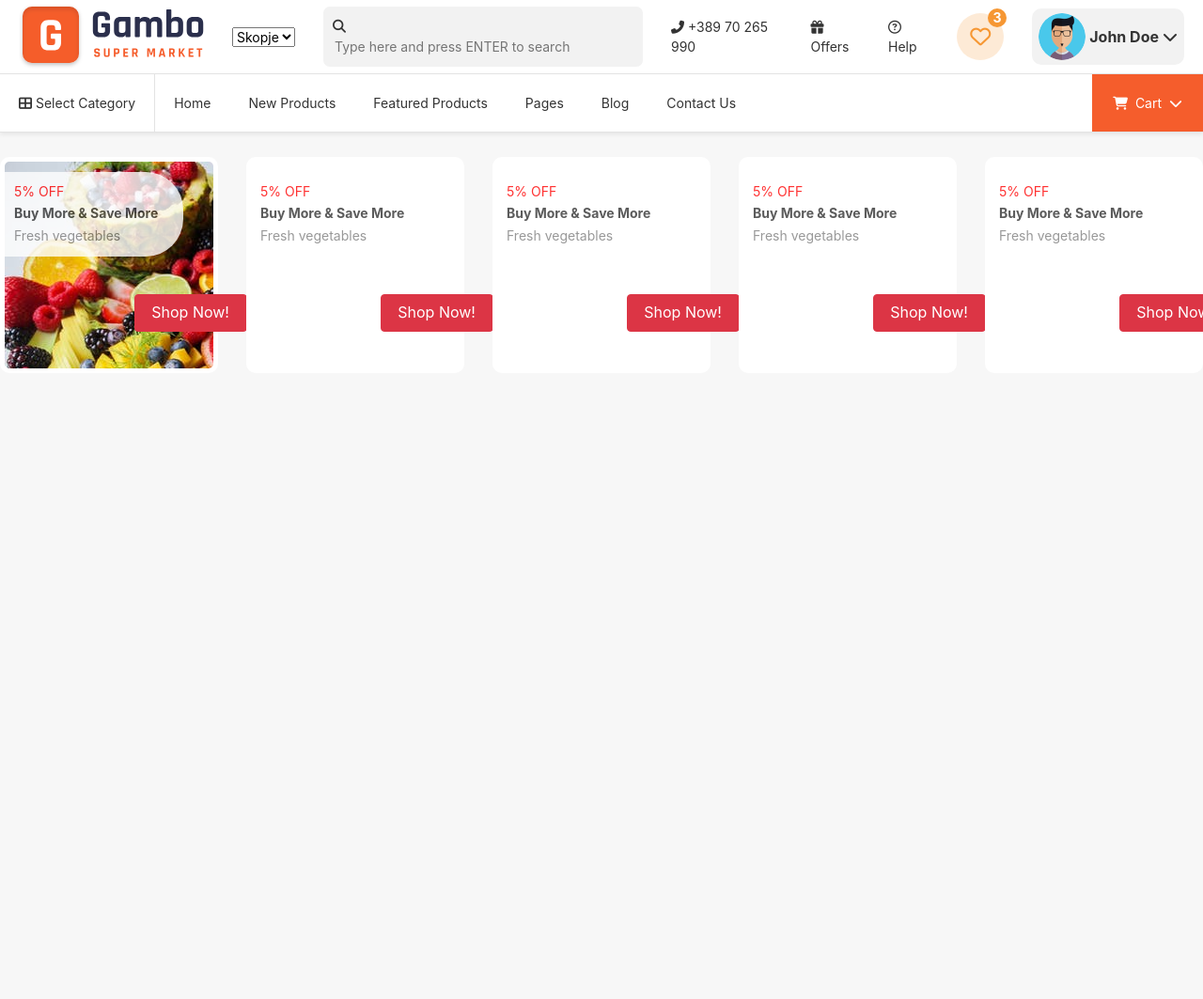
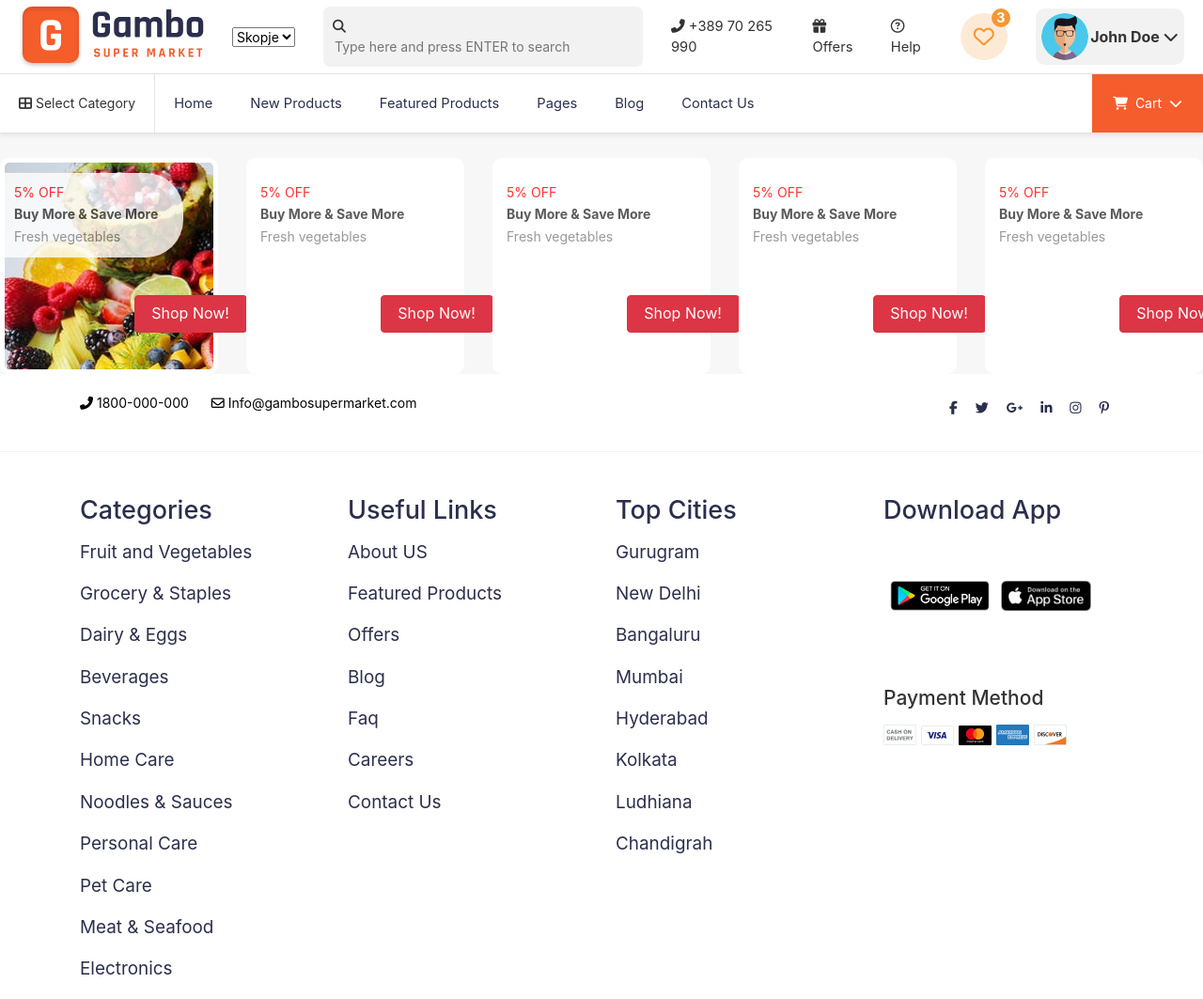
Before and after one commit to darkohn1/webdesign1, a PHP site: page / in a window 1280 px wide. Shown: the whole page at 94% size. Before the commit the page ends 392 px from the top, so only its background shows below. Run offline with PHP 8.4, Linux system fonts and the light colour scheme; some libraries are stand-ins or nearby versions.

Commit message:
added footer part-1

```diff
--- a/css/main.css
+++ b/css/main.css
@@ -210,3 +210,237 @@ p {
     padding-left: 10px;
     margin-bottom: 2px;
 }
+
+.footer {
+    background: #ffffff;
+    display: block;
+    margin: 0;
+    padding: 0;
+}
+
+
+.footer-first-row {
+    padding: 20px 0;
+    border-bottom: 1px solid #f5f5f5;
+
+}
+
+.container {
+    width: 100%;
+    padding-right: 15px;
+    padding-left: 15px;
+    margin-right: auto;
+    margin-left: auto;
+}
+
+.raw {
+    display: flex;
+    flex-wrap: wrap;
+    margin-right: -15px;
+    margin-left: -15px;
+
+}
+
+ .col-md-6 {
+     position: relative;
+     width: 100%;
+     padding-right: 15px;
+     padding-left: 15px;
+}
+
+.call-email-alt {
+    float: left;
+    width: 100%;
+    margin-top: 0;
+}
+
+.call-email-alt li {
+display: inline-block;
+margin-right: 20px;
+}
+
+.call-email {
+    font-size: 14px;
+    font-weight: 500;
+    color: #040405;
+}
+
+.social-links-footer ul li {
+    display: inline-block;
+    padding-right: 15px;
+}
+
+.footer {
+    background: #ffffff;
+    display: block;
+    margin: 0;
+    padding: 0;
+}
+
+
+.footer-first-row {
+    padding: 20px 0;
+    border-bottom: 1px solid #f5f5f5;
+
+}
+
+.container {
+    width: 100%;
+    padding-right: 15px;
+    padding-left: 15px;
+    margin-right: auto;
+    margin-left: auto;
+}
+
+.row {
+    display: flex;
+    flex-wrap: wrap;
+    margin-right: -15px;
+    margin-left: -15px;
+
+}
+
+.col-md-6 {
+    position: relative;
+    width: 100%;
+    padding-right: 15px;
+    padding-left: 15px;
+}
+
+.call-email-alt {
+    float: left;
+    width: 100%;
+    margin-top: 0;
+}
+
+.call-email-alt li {
+    display: inline-block;
+    margin-right: 20px;
+}
+
+.call-email {
+    font-size: 14px;
+    font-weight: 500;
+    color: #040405;
+}
+
+.social-links-footer {
+    text-align: right;
+    float: left;
+    width: 100%;
+}
+
+.social-links-footer ul {
+    float: left;
+    margin-top: 5px;
+    width: 100%;
+}
+
+.social-links-footer ul li {
+    display: inline-block;
+    padding-right: 15px;
+}
+
+.social-links-footer ul li a {
+    color: #2b2f4c;
+    font-size: 14px;
+    text-align: right;
+    position: relative;
+    display: inline-block;
+    bottom: 0;
+}
+
+.second-row-item {
+    color: #2b2f4c;
+    font-size: 18px;
+    font-weight: 500;
+    text-align: left;
+    margin-bottom: 17px;
+    margin-top: 47px;
+
+}
+
+h4:first-child {
+    margin-top: auto;
+}
+
+a {
+    color: #2b2f4c;
+    text-decoration: none;
+    background-color: transparent;
+    font-size: 1.05em;
+}
+
+h4 {
+    font-size: 1.5em;
+    font-family: -apple-system, BlinkMacSystemFont, 'Segoe UI', Roboto, Oxygen, Ubuntu, Cantarell, 'Open Sans', 'Helvetica Neue', sans-serif;
+    line-height: 1.111111;
+    margin: calc(2rem - .14285714em) 0 1rem;
+
+}
+
+.second-row-item-app {
+    color: #2b2f4c;
+    font-size: 18px;
+    font-weight: 500;
+    text-align: left;
+    margin-bottom: 17px;
+    margin-top: 47px;
+}
+
+.second-row-item-app ul li {
+    display: inline-block;
+    padding-right: 0;
+    margin-top: 0;
+    margin-bottom: 0;
+
+}
+
+img.download-btn {
+    width: 120px;
+}
+
+.second-row-item-app ul li:last-child {
+    padding-right: 0
+}
+
+.second-row-item-payment {
+    margin-top: 37px;
+}
+
+.financial-institutes {
+    display: inline-block;
+    list-style: none;
+    line-height: 0;
+}
+
+.financial-institutes_logo {
+    display: inline-block;
+    margin: 0 1px 5px 0;
+}
+
+.financial-institutes_logo img {
+    width: 35px;
+    height: auto;
+}
+
+.footer ul {
+    list-style-type: none;
+    padding-left: 0;
+
+}
+
+.footer ul li a {
+    font-weight: normal;
+}
+
+.social-links-footer ul li a {
+    transition: 0.3s;
+}
+
+.social-links-footer ul li a:hover {
+    -ms-transform: translate(0,-5px);
+    transform: translate(0,-5px);
+    color: red;
+    transition: 0.3s;
+}
--- a/index.html
+++ b/index.html
@@ -214,7 +214,265 @@
         </div>
     </div>
 
+     <!-- Footer Start -->
+     <footer class="footer">
+        <div class="footer-first-row">
+            <div class="container">
+                <div class="row">
+                    <div class="col-md-6 col-sm-6">
+                        <ul class="call-email-alt">
+                            <li>
+                                <a href="#" class="call-email">
+                                    <i class="fas fa-phone-alt"></i>
+                                    1800-000-000
+                                </a>
+                            </li>
+                            <li>
+                                <a href="#" class="call-email">
+                                    <i class="far fa-envelope"></i>
+                                    Info@gambosupermarket.com
+                                </a>
+                            </li>
+                        </ul>
 
+                    </div>
+                    <div class="col-md-6 col-sm-6">
+                        <div class="social-links-footer">
+                            <ul>
+                                <li>
+                                    <a href="#">
+                                        <i class="fab fa-facebook-f"></i>
+                                    </a>
+                                </li>
+                                <li>
+                                    <a href="#">
+                                        <i class="fab fa-twitter"></i>
+                                    </a>
+                                </li>
+                                <li>
+                                    <a href="#">
+                                        <i class="fab fa-google-plus-g"></i>
+                                    </a>
+
+                                </li>
+                                <li>
+                                    <a href="#">
+                                        <i class="fab fa-linkedin-in"></i>
+                                    </a>
+                                </li>
+                                <li>
+                                    <a href="#">
+                                        <i class="fab fa-instagram"></i>
+                                    </a>
+                                </li>
+                                <li>
+                                    <a href="#">
+                                        <i class="fab fa-pinterest-p"></i>
+                                    </a>
+                                </li>
+                            </ul>
+                        </div>
+                    </div>
+                </div>
+            </div>
+        </div>
+
+        <div class="footer-second-row">
+            <div class="container">
+                <div class="row">
+                    <div class="col-lg-3 col-md-6 col-sm-6">
+                        <div class="second-row-item">
+                            <h4>Categories</h4>
+                            <ul>
+                                <li>
+                                    <a href="#">Fruit and Vegetables</a>
+                                </li>
+                            </ul>
+                            <ul>
+                                <li>
+                                    <a href="#">Grocery & Staples</a>
+                                </li>
+                            </ul>
+                            <ul>
+                                <li>
+                                    <a href="#">Dairy & Eggs</a>
+                                </li>
+                            </ul>
+                            <ul>
+                                <li>
+                                    <a href="#">Beverages</a>
+                                </li>
+                            </ul>
+                            <ul>
+                                <li>
+                                    <a href="#">Snacks</a>
+                                </li>
+                            </ul>
+                            <ul>
+                                <li>
+                                    <a href="#">Home Care</a>
+                                </li>
+                            </ul>
+                            <ul>
+                                <li>
+                                    <a href="#">Noodles & Sauces</a>
+                                </li>
+                            </ul>
+                            <ul>
+                                <li>
+                                    <a href="#">Personal Care</a>
+                                </li>
+                            </ul>
+                            <ul>
+                                <li>
+                                    <a href="#">Pet Care</a>
+                                </li>
+                            </ul>
+                            <ul>
+                                <li>
+                                    <a href="#">Meat & Seafood</a>
+                                </li>
+                            </ul>
+                            <ul>
+                                <li>
+                                    <a href="#">Electronics</a>
+                                </li>
+                            </ul>
+                        </div>
+                    </div>
+                    <div class="col-lg-3 col-md-6 col-sm-6">
+                        <div class="second-row-item">
+                            <h4>Useful Links</h4>
+                            <ul>
+                                <li>
+                                    <a href="#">About US</a>
+                                </li>
+                            </ul>
+                            <ul>
+                                <li>
+                                    <a href="#">Featured Products</a>
+                                </li>
+                            </ul>
+                            <ul>
+                                <li>
+                                    <a href="#">Offers</a>
+                                </li>
+                            </ul>
+                            <ul>
+                                <li>
+                                    <a href="#">Blog</a>
+                                </li>
+                            </ul>
+                            <ul>
+                                <li>
+                                    <a href="#">Faq</a>
+                                </li>
+                            </ul>
+                            <ul>
+                                <li>
+                                    <a href="#">Careers</a>
+                                </li>
+                            </ul>
+                            <ul>
+                                <li>
+                                    <a href="#">Contact Us</a>
+                                </li>
+                            </ul>
+
+                        </div>
+
+                    </div>
+                    <div class="col-lg-3 col-md-6 col-sm-6">
+                        <div class="second-row-item">
+                            <h4>Top Cities</h4>
+                            <ul>
+                                <li>
+                                    <a href="#">Gurugram</a>
+                                </li>
+                            </ul>
+                            <ul>
+                                <li>
+                                    <a href="#">New Delhi</a>
+                                </li>
+                            </ul>
+                            <ul>
+                                <li>
+                                    <a href="#">Bangaluru</a>
+                                </li>
+                            </ul>
+                            <ul>
+                                <li>
+                                    <a href="#">Mumbai</a>
+                                </li>
+                            </ul>
+                            <ul>
+                                <li>
+                                    <a href="#">Hyderabad</a>
+                                </li>
+                            </ul>
+                            <ul>
+                                <li>
+                                    <a href="#">Kolkata</a>
+                                </li>
+                            </ul>
+                            <ul>
+                                <li>
+                                    <a href="#">Ludhiana</a>
+                                </li>
+                            </ul>
+                            <ul>
+                                <li>
+                                    <a href="#">Chandigrah</a>
+                                </li>
+                            </ul>
+
+                        </div>
+
+                    </div>
+                    <div class="col-lg-3 col-md-6 col-sm-6">
+                        <div class="second-row-item-app">
+                            <h4>Download App</h4>
+                            <div class="app-download-wrapper">
+                                    <a href="#">
+                                        <img class="download-btn" src="/img/googleplay.png" alt>
+                                    </a>
+                                    <a href="#">
+                                        <img class="download-btn" src="/img/440px-Download_on_iTunes.svg.png" style="height:32px; width: auto;">
+                                    </a>
+                            </div>
+
+                        </div>
+
+                        <div class="second-row-item-payment">
+                            <h4>Payment Method</h4>
+
+                            <div class="footer-payment">
+                                <ul id="paypal-gateway" class="financial-institutes">
+                                    <li class="financial-institutes_logo">
+                                        <img alt="visa" title="visa" src="/img/cash on delivery-6.svg">
+                                    </li>
+                                    <li class="financial-institutes_logo">
+                                        <img alt="visa" title="visa" src="/img/visa-1.svg">
+                                    </li>
+                                    <li class="financial-institutes_logo">
+                                        <img alt="MasterCard" title="MasterCard" src="/img/mastercard-2.svg">
+                                    </li>
+                                    <li class="financial-institutes_logo">
+                                        <img alt="AmericanExpress" title="AmericanExpress" src="/img/americanexpress-3.svg">
+                                    </li>
+                                    <li class="financial-institutes_logo">
+                                        <img alt="Discover" title="Discover" src="/img/discover-4.svg">
+                                    </li>
+                                </ul>
+                            </div>
+
+                       </div>
+
+                    </div>
+                </div>
+            </div>
+        </div>
+    </footer>
 
     <script>
         var swiper = new Swiper('.swiper-container', {
```
Also changed, not shown: img/440px-Download_on_iTunes.svg.png (added), img/768px-Google_Play_Store_badge_EN.svg.png (added), img/americanexpress-3.svg (added), img/cash on delivery-6.svg (added), img/discover-4.svg (added), img/googleplay.png (added), img/mastercard-2.svg (added), img/visa-1.svg (added).
